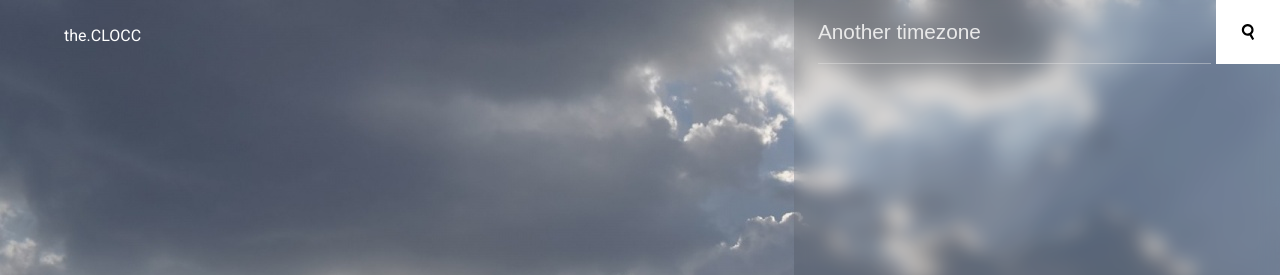
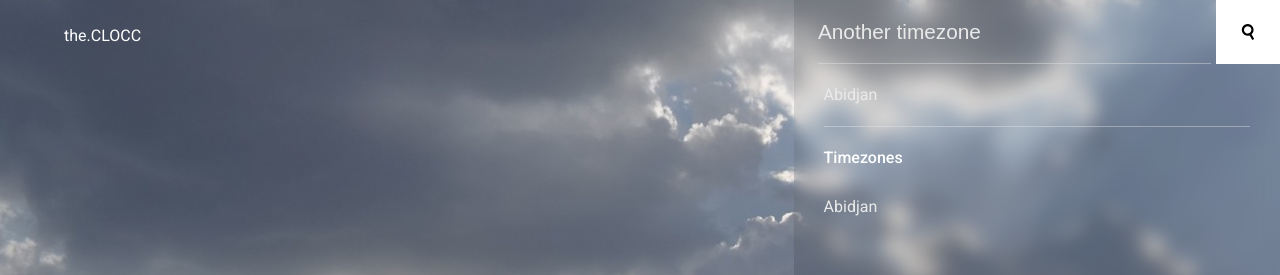
Before and after one commit to JethroNatividad/theclocc, a React (Create React App) app: page / in a window 1280 px wide. Shown: the top 275 px of the page. Built offline with nearby package versions, Linux system fonts and the light colour scheme.

Commit message:
finish sidebar style

```diff
--- a/src/Sidebar.css
+++ b/src/Sidebar.css
@@ -30,3 +30,22 @@
 	align-items: center;
 	cursor: pointer;
 }
+.search-results {
+	padding: 5% 0;
+}
+.timezones {
+	padding: 5% 0;
+}
+.timezones > h2 {
+	font-size: 1rem;
+	font-weight: 500;
+	color: #fff;
+	margin-bottom: 30px;
+}
+.bottom-sidebar {
+	padding: 0 30px;
+	color: #e9e9e9;
+}
+.divider {
+	border-bottom: 1px solid #e9e9e967;
+}
--- a/src/Sidebar.js
+++ b/src/Sidebar.js
@@ -1,7 +1,8 @@
-import React from 'react'
+import React, { useState } from 'react'
 import './Sidebar.css'
 import searchIcon from './icons/search.svg'
 const Sidebar = () => {
+    const [results, setResults] = useState([{ query: "Africa/Abidjan", text: 'Abidjan' }])
     return (
         <div className="Main-sidebar">
             <div className="searchbar">
@@ -10,6 +11,18 @@ const Sidebar = () => {
                     <img src={searchIcon} alt="search" className="search-icon" />
                 </div>
             </div>
+            <div className="bottom-sidebar">
+
+                <div className="search-results">
+                    {results.map(result => (<p>{result.text}</p>))}
+                </div>
+                <div className="divider" />
+                <div className="timezones">
+                    <h2>Timezones</h2>
+                    {results.map(result => (<p>{result.text}</p>))}
+                </div>
+            </div>
+
         </div>
     )
 }
```
